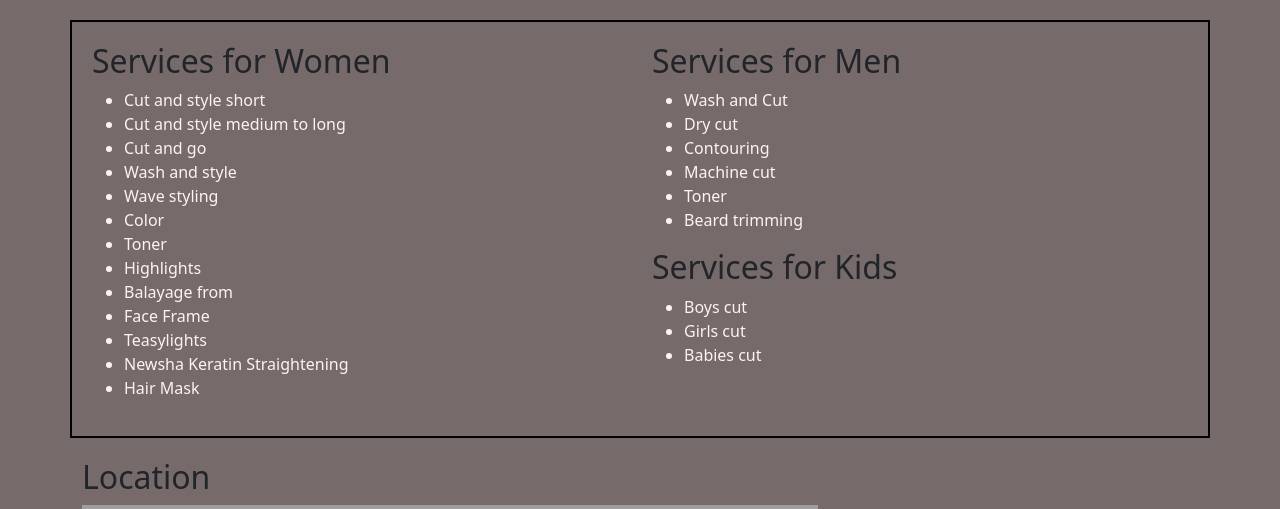
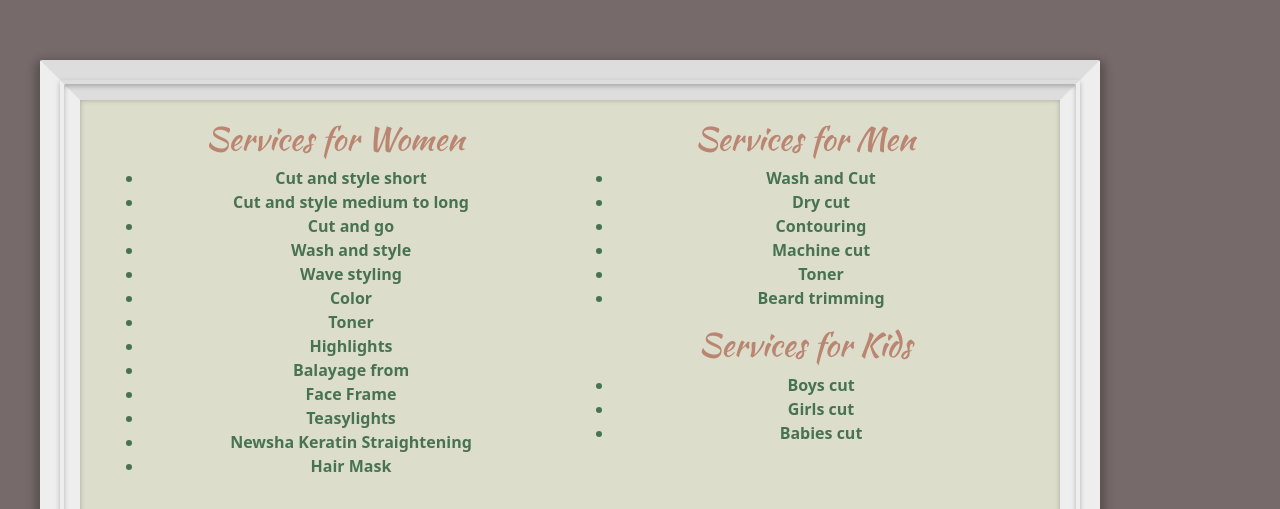
Before and after one commit to EMPZsolt/my-fourth-project, a Django app: page /information/ in a window 1280 px wide. Shown: the part 80-589 px from the top of the page. Run offline with Django 4.2, Linux system fonts and the light colour scheme; grey boxes are pictures that could not be loaded.

Commit message:
Tidy up the code

```diff
--- a/about/templates/about/about.html
+++ b/about/templates/about/about.html
@@ -6,6 +6,8 @@
 <div class="container mt-5 about-page">
     <div class="row">
         <div class="col-12 col-md-4 text-center">
+
+            <!-- Salon image -->
             <div class="row">
                 <div class="col-12 text-center">
                     {% if "placeholder" in about.salon_image.url %}
@@ -16,6 +18,8 @@
                     <p class="profile-description">{{ about.salon_name }}</p>
                 </div>
             </div>
+
+            <!-- Owner profile image -->
             <div class="row">
                 <div class="col-12 text-center">
                     {% if "placeholder" in about.profile_image.url %}
@@ -27,6 +31,8 @@
                 </div>
             </div>
         </div>
+
+        <!-- About content -->
         <div class="col-12 col-md-8">
             <h2>{{ about.title }}</h2>
             {{ about.content | safe }}
--- a/booking/templates/booking/booking_detail.html
+++ b/booking/templates/booking/booking_detail.html
@@ -1,6 +1,7 @@
 {% extends 'base.html' %}
 {% load static %}
 {% load crispy_forms_tags %}
+
 
 {% block content %}
   <!-- Modify Booking Form -->
@@ -8,6 +9,7 @@
     <div class="row">
         <div class="col modify-booking">
             <h2>Modify Booking</h2>
+            <!-- Booking modification form -->
             <form method="post" action="{% url 'modify_booking' booking.pk %}">
                 {% csrf_token %}
                 {{ form|crispy }}
@@ -17,10 +19,10 @@
     </div>
   </div>
 
+  <!-- Booking update confirmation toast -->
   <div class="position-fixed bottom-0 end-0 p-3" style="z-index: 11">
     <div id="liveToast" class="toast hide" role="alert" aria-live="assertive" aria-atomic="true">
       <div class="toast-header">
-        <img src="..." class="rounded me-2" alt="...">
         <strong class="me-auto">Bootstrap</strong>
         <small>11 mins ago</small>
         <button type="button" class="btn-close" data-bs-dismiss="toast" aria-label="Close"></button>
@@ -33,5 +35,6 @@
 {% endblock %}
 
 {% block scripts %}
+  <!-- Include script for functionality -->
   <script src="{% static 'script.js' %}"></script>
 {% endblock %}
--- a/booking/urls.py
+++ b/booking/urls.py
@@ -4,7 +4,6 @@ from . import views
 
 urlpatterns = [
     path('book-service/', views.book_service, name='booking'),
-    path('booking/success/', views.booking_success, name='booking_success'),
     path('booking/<int:pk>/detail/', views.booking_detail, name='booking_detail'),
     path('booking/<int:pk>/modify/', views.modify_booking, name='modify_booking'),
     path('booking/<int:pk>/delete/', views.delete_booking, name='delete_booking'),
--- a/gallery/templates/gallery/gallery_page.html
+++ b/gallery/templates/gallery/gallery_page.html
@@ -4,7 +4,7 @@
 
 {% block content %}
 <main class="flex-shrink-0 main-bg">
-    <div class="container">
+    <div class="container gallery-page">
         <div class="row">
             <div class="col-md-6 picture-sides">
 
--- a/gallery/views.py
+++ b/gallery/views.py
@@ -1,6 +1,12 @@
 from django.shortcuts import render
 from .models import SalonImage, HairstyleImage
 
+
+"""
+View for rendering the gallery page.
+Retrieves all SalonImage and HairstyleImage objects from the database
+and renders the gallery_page.html template with the retrieved images.
+"""
 def gallery_page(request):
     salon_images = SalonImage.objects.all()
     hairstyle_images = HairstyleImage.objects.all()
--- a/home/templates/home/home_page.html
+++ b/home/templates/home/home_page.html
@@ -1,4 +1,5 @@
 {% extends 'base.html' %}
+
 
 {% block content %}
 <main class="flex-shrink-0 main-bg" id="hero-outer">
@@ -6,6 +7,7 @@
         <div class="home-page-container">
             <div class="row">
                 <div class="col-md-12 text-center">
+
                     <!-- displaying Django messages -->
                     <div class="container">
                         <div class="row">
@@ -21,7 +23,9 @@
                             </div>
                         </div>
                     </div>
-                    <h1 class="fade-in">Welcome to Hair <span>by</span> Budu!</h1>
+
+                    <!-- Welcome message -->
+                    <h1 class="fade-in"><span>Welcome</span> to Hair <span>by</span> Budu!</h1>
                 </div>
             </div>
         </div>
--- a/home/views.py
+++ b/home/views.py
@@ -1,5 +1,8 @@
 from django.shortcuts import render
 
 
+"""
+Renders the home page of the salon.
+"""
 def my_salon(request):
     return render(request, 'home/home_page.html')
--- a/information/templates/information/information_page.html
+++ b/information/templates/information/information_page.html
@@ -1,10 +1,14 @@
 {% extends 'base.html' %}
 {% load static %}
 
+
 {% block content %}
 <main class="flex-shrink-0 main-bg info-page">
+
+    <!-- Services for Women, Men, and Kids -->
     <div class="container service-section">
-        <div class="row">
+        <div class="container frame-holder">
+            <div class="row service-list">
                 <div class="col-md-6">
                     <h2>Services for Women</h2>
                     <ul>
@@ -42,13 +46,16 @@
                 </div>
             </div>
         </div>
+    </div>
+
+    <!-- Location and Opening Hours -->
     <div class="container location">
         <div class="row">
             <div class="col-md-8">
                 <h2>Location</h2>
                 <iframe id="map" width="100%" height="300" frameborder="0" style="border:0"
-                    src="https://www.google.com/maps/embed/v1/place?key=AIzaSyB0IXr4AYCq_zaQBMRaeRjK0RNUm7_me9A&q=Klosbachstrasse 54. 8032 Zürich&language=en"defer
-                    allowfullscreen>
+                    src="https://www.google.com/maps/embed/v1/place?key=AIzaSyB0IXr4AYCq_zaQBMRaeRjK0RNUm7_me9A&q=Klosbachstrasse 54. 8032 Zürich&language=en"
+                    defer allowfullscreen>
                 </iframe>
             </div>
             <div class="col-md-4 opening-hours">
@@ -59,6 +66,8 @@
             </div>
         </div>
     </div>
+
+    <!-- Accessibility information -->
     <div class="container">
         <div class="col-md-12">
             <div class="row">
@@ -71,5 +80,4 @@
         </div>
     </div>
 </main>
-
 {% endblock %}
--- a/information/views.py
+++ b/information/views.py
@@ -1,4 +1,8 @@
 from django.shortcuts import render
 
+
+"""
+Renders the information page.
+"""
 def information_page(request):
     return render(request, 'information/information_page.html')
--- a/requirements.txt
+++ b/requirements.txt
@@ -1,3 +1,4 @@
+annotated-types==0.6.0
 asgiref==3.7.2
 cloudinary==1.36.0
 crispy-bootstrap5==0.7
@@ -5,6 +6,7 @@ dj-database-url==0.5.0
 dj3-cloudinary-storage==0.0.6
 Django==4.2.9
 django-allauth==0.57.0
+django-bootstrap-datepicker-plus==5.0.5
 django-cloudinary-storage==0.3.0
 django-crispy-forms==2.1
 django-summernote==0.8.20.0
@@ -12,6 +14,8 @@ gunicorn==20.1.0
 oauthlib==3.2.2
 pillow==10.2.0
 psycopg2==2.9.9
+pydantic==2.6.0
+pydantic_core==2.16.1
 PyJWT==2.8.0
 python3-openid==3.2.0
 requests-oauthlib==1.3.1
--- a/static/css/style.css
+++ b/static/css/style.css
@@ -1,3 +1,6 @@
+@import url('https://fonts.googleapis.com/css2?family=Crimson+Text:ital@1&family=Kaushan+Script&display=swap');
+
+
 body {
     background-color: #776a6a;
     margin-bottom: 120px;
@@ -307,19 +321,63 @@ body {
 
 /* Information page */
 
-.service-section {
-    border: 2px solid #000;
-    padding: 20px;
-    margin-bottom: 20px;
-    margin-top: 20px;
+.info-page h2 {
+    font-family: "Kaushan Script", sans-serif;
 }
 
+.service-section {
+    padding: 40px;
+    margin: 20px 0;
+}
+
+.frame-holder {
+    height: 100%;
+    background-color:#ddc;
+    border:solid 5vmin #eee;
+    border-bottom-color:#fff;
+    border-left-color:#eee;
+    border-radius:2px;
+    border-right-color:#eee;
+    border-top-color:#ddd;
+    box-shadow:0 0 5px 0 rgba(0,0,0,.25) inset, 0 5px 10px 5px rgba(0,0,0,.25);
+    box-sizing:border-box;
+    display:inline-block;
+    position:relative;
+    text-align:center;
+    &:before {
+        border-radius:2px;
+        bottom:-2vmin;
+        box-shadow:0 2px 5px 0 rgba(0,0,0,.25) inset;
+        content:"";
+        left:-2vmin;
+        position:absolute;
+        right:-2vmin;
+        top:-2vmin;
+    }
+    &:after {
+        border-radius:2px;
+        bottom:-2.5vmin;
+        box-shadow: 0 2px 5px 0 rgba(0,0,0,.25);
+        content:"";
+        left:-2.5vmin;
+        position:absolute;
+        right:-2.5vmin;
+        top:-2.5vmin;
+    }
+}
+
+.service-list {
+    flex: 1;
+    padding: 20px;
+    color: #ba8672;
+}
 .service-section h2 {
     margin-top: 0;
 }
 
 .info-page ul {
-    color: #fff2f2;
+    color: #487351;
+    font-weight: 600;
 }
 
 .info-page p {
--- a/static/js/script.js
+++ b/static/js/script.js
@@ -4,7 +4,6 @@ const editButtons = document.querySelectorAll(".btn-warning");
 const deleteButtons = document.querySelectorAll(".btn-danger");
 
 // Delete modal
-const deleteModal = new bootstrap.Modal(document.getElementById("deleteModal"));
 const deleteConfirm = document.getElementById("deleteConfirm");
 
 // Edit functionality
--- a/templates/base.html
+++ b/templates/base.html
@@ -29,6 +29,8 @@
     <link href="https://cdn.jsdelivr.net/npm/bootstrap@5.0.1/dist/css/bootstrap.min.css" rel="stylesheet"
         integrity="sha384-+0n0xVW2eSR5OomGNYDnhzAbDsOXxcvSN1TPprVMTNDbiYZCxYbOOl7+AMvyTG2x" crossorigin="anonymous">
 
+    <script src="https://code.jquery.com/jquery-3.7.1.js" integrity="sha256-eKhayi8LEQwp4NKxN+CfCh+3qOVUtJn3QNZ0TciWLP4=" crossorigin="anonymous"></script>
+    {{ form.media }}
     <!-- Custom CSS -->
     <link rel="stylesheet" href="{% static 'css/style.css' %}">
 </head>
```
Also changed, not shown: other parts of static/css/style.css (+29 -3 lines), about/views.py (+5 -4 lines), booking/forms.py (+8 -0 lines), booking/templates/booking/book_service.html (+4 -15 lines), booking/views.py (+27 -6 lines), hairbybudu/settings.py (+13 -1 lines). Lines whose indentation alone changed are shown as unchanged.
